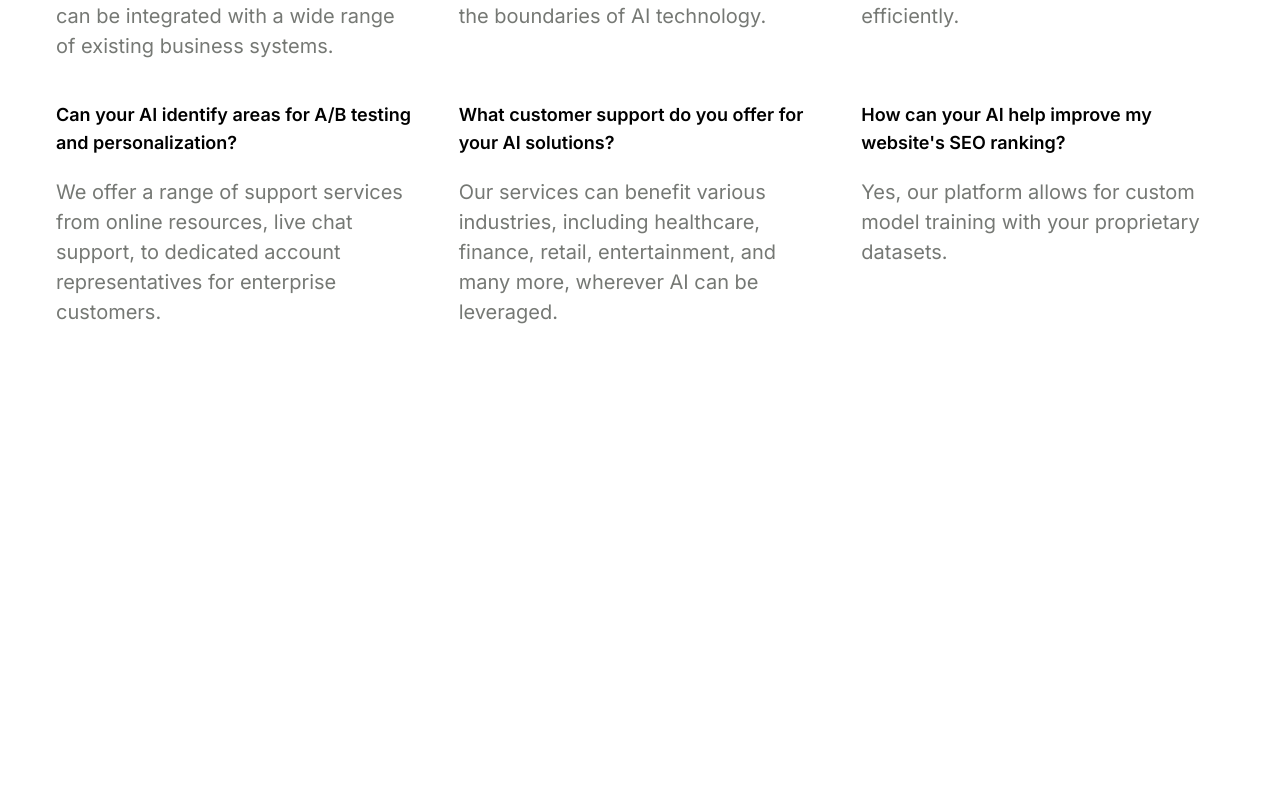
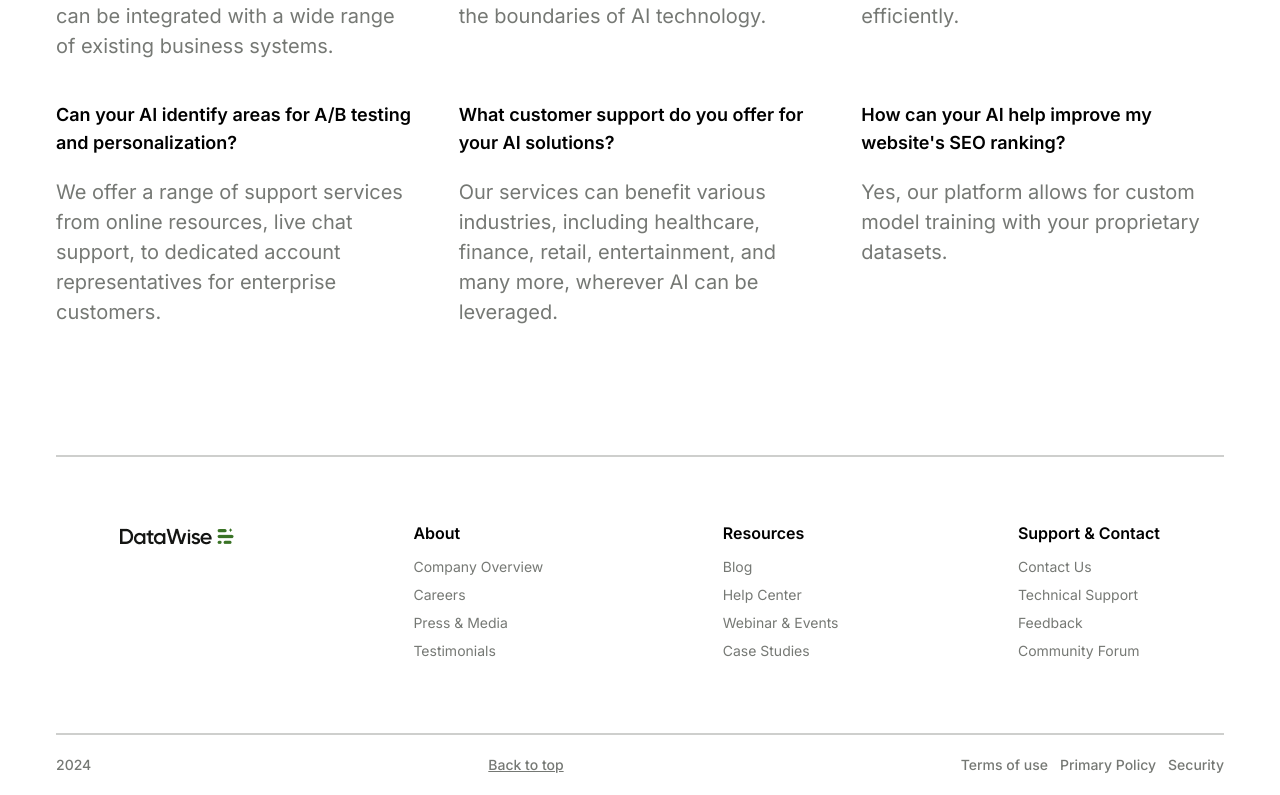
Before and after one commit to akashkennedy/Datawise, a React (Vite) app: page / in a window 1280 px wide. Shown: the part 3651-4446 px from the top of the page. Before the commit the page ends 3978 px from the top, so only its background shows below. Built offline with nearby package versions, Linux system fonts and the light colour scheme.

Commit message:
Create Footer Section

```diff
--- a/src/App.jsx
+++ b/src/App.jsx
@@ -6,6 +6,7 @@ import Solutions from "./sections/Solutions.jsx";
 import Blogs from "./sections/Blogs.jsx";
 import Analytics from "./sections/Analytics.jsx";
 import Faqs from "./sections/Faqs.jsx";
+import Footer from "./sections/Footer.jsx";
 
 const App = () => {
   return (
@@ -19,6 +20,7 @@ const App = () => {
         <Blogs />
         <Analytics />
         <Faqs />
+        <Footer />
       </main>
     </>
   );
--- a/src/index.css
+++ b/src/index.css
@@ -18,6 +18,7 @@
         background: transparent;
         color: #3A7326;
     }
+
     .info {
         color: #3C403A;
         font-weight: 500;
--- /dev/null
+++ b/src/sections/Footer.jsx
@@ -0,0 +1,69 @@
+import logo from "../assets/headerIcons/headerLogo.png";
+import { footerAbout, footerResources, footerSupport } from "../constants/data";
+
+const Footer = () => {
+  return (
+    <footer className="mt-32">
+      <div className="flex justify-between border-y-2 border-gray/25 py-10 pr-5 md:p-16 lg:p-16">
+        <div>
+          <img
+            src={logo}
+            alt="Datawise Logo"
+            className="hidden md:block lg:block"
+          />
+        </div>
+        <div>
+          <h6 className="mb-3 font-semibold">About</h6>
+          {footerAbout.map((link) => (
+            <ul key={link.id}>
+              <li className="info mb-2 text-sm font-normal">
+                <a href="#">{link.title}</a>
+              </li>
+            </ul>
+          ))}
+        </div>
+        <div>
+          <h6 className="mb-3 font-semibold">Resources</h6>
+          {footerResources.map((link) => (
+            <ul key={link.id}>
+              <li className="info mb-2 text-sm font-normal">
+                <a href="#">{link.title}</a>
+              </li>
+            </ul>
+          ))}
+        </div>
+        <div className="hidden md:block lg:block">
+          <h6 className="mb-3 font-semibold">Support & Contact</h6>
+          {footerSupport.map((link) => (
+            <ul key={link.id}>
+              <li className="info mb-2 text-sm font-normal">
+                <a href="#">{link.title}</a>
+              </li>
+            </ul>
+          ))}
+        </div>
+      </div>
+      <div className="info my-5 flex justify-between text-sm">
+        <div>{new Date().getFullYear()}</div>
+        <a href="#header" className="underline">
+          Back to top
+        </a>
+        <div className="hidden sm:block md:block">
+          <ul className="flex gap-3">
+            <li>
+              <a href="#">Terms of use</a>
+            </li>
+            <li>
+              <a href="#">Primary Policy</a>
+            </li>
+            <li>
+              <a href="#">Security</a>
+            </li>
+          </ul>
+        </div>
+      </div>
+    </footer>
+  );
+};
+
+export default Footer;
--- a/src/sections/Header.jsx
+++ b/src/sections/Header.jsx
@@ -8,7 +8,7 @@ import Button from "../components/Button.jsx";
 
 const Header = () => {
   return (
-    <header className="mx-5 flex h-20 items-center justify-between border-b border-b-gray/25 p-5 md:mx-8 lg:mx-10">
+    <header className="mx-5 flex h-20 items-center justify-between border-b border-b-gray/25 p-5 md:mx-8 lg:mx-10" id="header">
       <div className="flex items-center gap-10">
         <img src={Logo} alt="Datawise" />
         <nav className="hidden lg:block">
```
